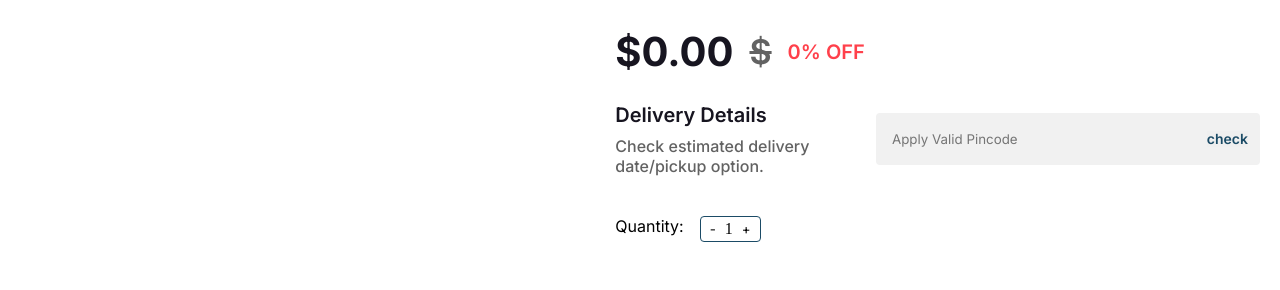
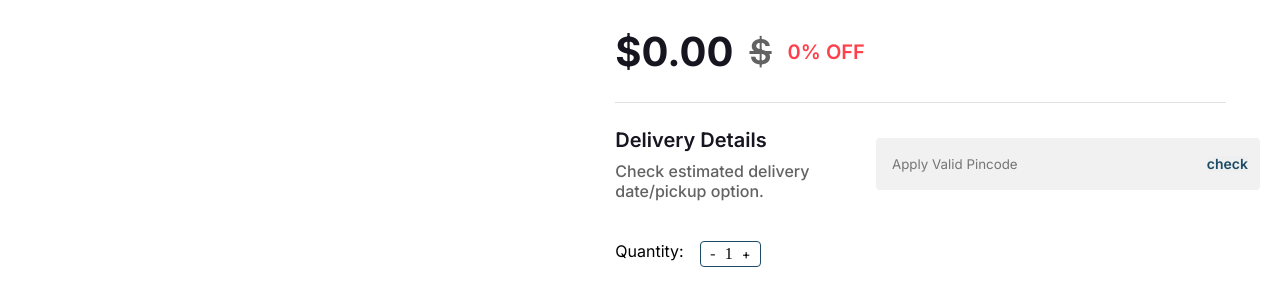
Before and after one commit to Gabriel-Lassen/E-Commerce-CodeVerse, a React (Vite) app in the folder codeverse/: page /products/1 in a window 1280 px wide. Shown: the part 1649-1939 px from the top of the page. Built offline with nearby package versions, Linux system fonts and the light colour scheme.

Commit message:
add: separator

```diff
--- a/codeverse/src/components/Products/Product-Info/index.jsx
+++ b/codeverse/src/components/Products/Product-Info/index.jsx
@@ -103,6 +103,8 @@ const ProductsInfo = () => {
         </div>
       </div>
 
+      <div className={styles.separator}></div>
+
       <div className={styles.DeliveryDetails}>
         <div className={styles.DeliveryText}>
           <p>Delivery Details</p>
--- a/codeverse/src/components/Products/Product-Info/styles.module.scss
+++ b/codeverse/src/components/Products/Product-Info/styles.module.scss
@@ -153,6 +153,10 @@
     .qty {
       display: none;
     }
+
+    .separato {
+      display: none;
+    }
   }
 }
 
@@ -242,11 +246,19 @@
       }
     }
 
+    .separator {
+      width: 47.7vw;
+      height: 1px;
+      background: rgba(0, 0, 0, 0.12);
+      margin-bottom: 24px;
+      order: 5;
+    }
+
     .DeliveryDetails {
       display: inline-flex;
       align-items: center;
       gap: 16px;
-      order: 5;
+      order: 6;
       margin-bottom: 40px;
       margin-right: 20px;
       p {
@@ -294,7 +306,7 @@
       flex-direction: row;
       margin-bottom: 50px;
       gap: 16px;
-      order: 6;
+      order: 7;
       .btn {
         display: flex;
 
```
